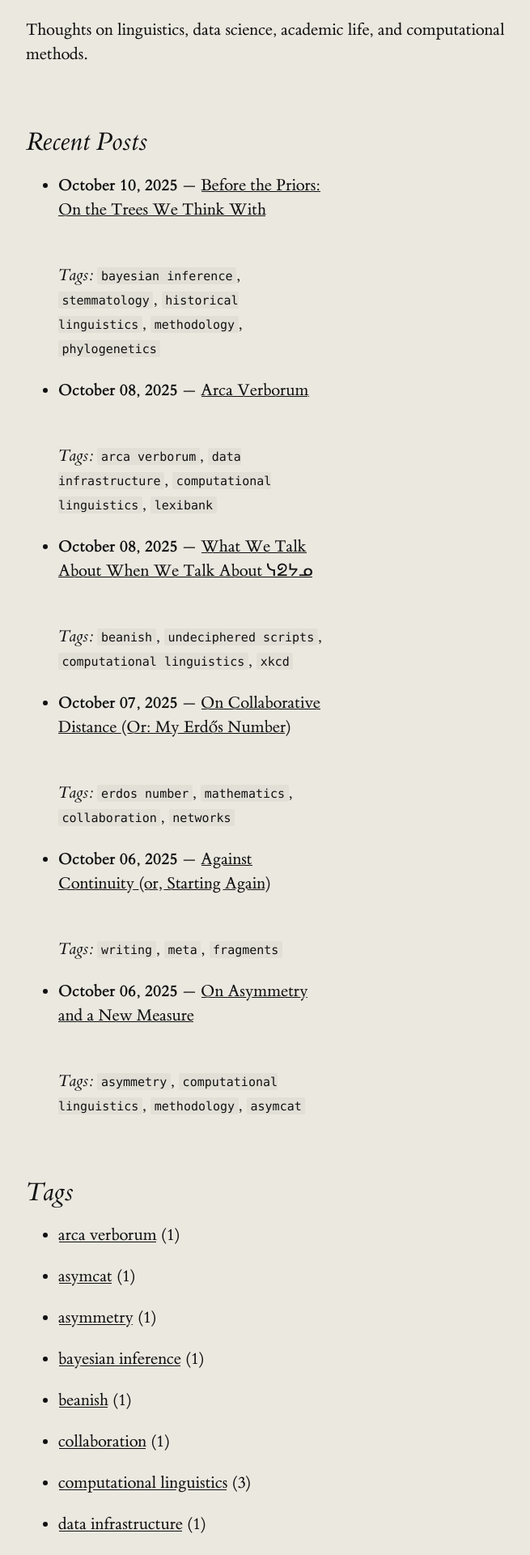
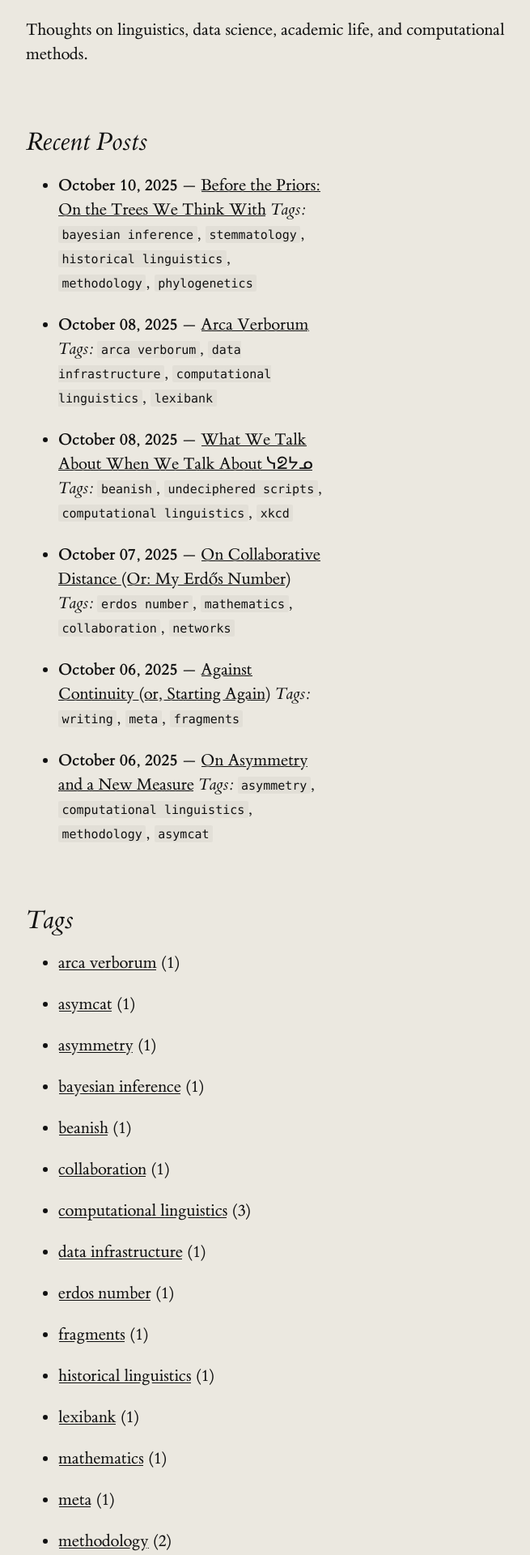
Before and after one commit to tresoldi/tresoldi.github.io, a Jekyll site: the page built from blog.md, in a window 1280 px wide. Shown: the part 359-2279 px from the top of the page at 81% size, without its empty margins (128-783 px from the left). Built offline with Jekyll 4.4.1, drawn with Linux system fonts in a browser that asks for light colours.

Commit message:
Remove gap between blog posts and tags
Removed <br> tag from blog post listing to eliminate spacing
between post title/date and tags line.

🤖 Generated with [Claude Code](https://claude.com/claude-code)

Co-Authored-By: Claude <noreply@anthropic.com>

```diff
--- a/blog.md
+++ b/blog.md
@@ -11,9 +11,7 @@ Thoughts on linguistics, data science, academic life, and computational methods.
 
 {% for post in site.posts %}
 - **{{ post.date | date: "%B %d, %Y" }}** — [{{ post.title }}]({{ post.url }})
-  {% if post.tags.size > 0 %}
-  <br>*Tags:* {% for tag in post.tags %}`{{ tag }}`{% unless forloop.last %}, {% endunless %}{% endfor %}
-  {% endif %}
+  {% if post.tags.size > 0 %}*Tags:* {% for tag in post.tags %}`{{ tag }}`{% unless forloop.last %}, {% endunless %}{% endfor %}{% endif %}
 {% endfor %}
 
 ## Tags
```
